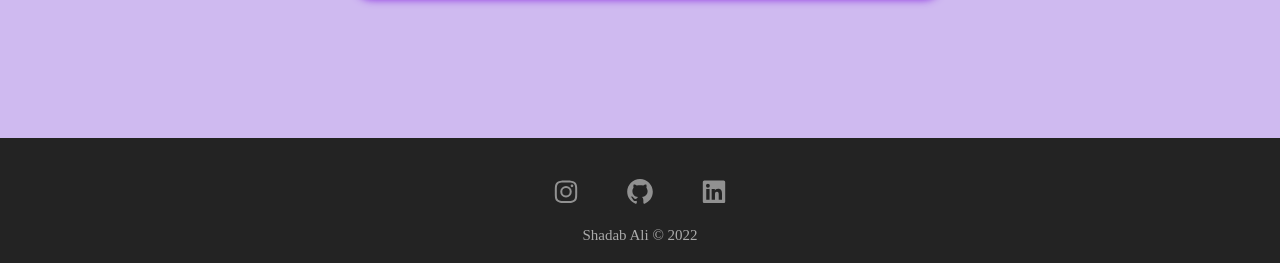
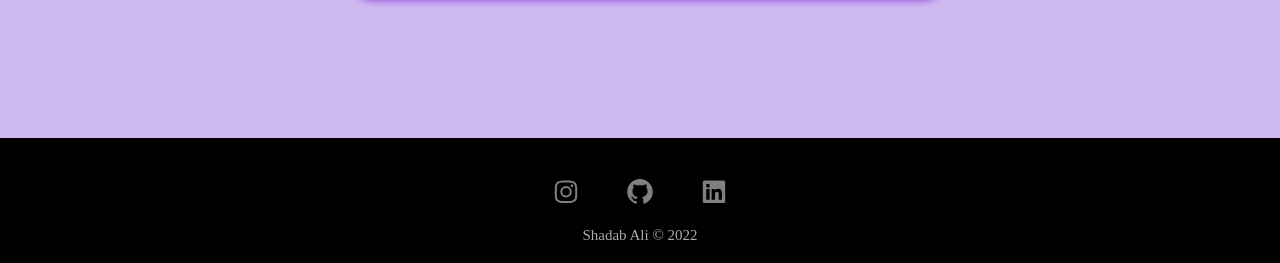
Before and after one commit to Sh4dab/Sh4dab.github.io, a plain HTML site: page index.html in a window 1280 px wide. Shown: the part 2839-3102 px from the top of the page. Drawn offline with Linux system fonts and the light colour scheme.

Commit message:
Update index.css

```diff
--- a/index.css
+++ b/index.css
@@ -257,7 +257,7 @@ body{
 
 
 footer {
-  background: #232323;
+  background: black;
   padding: 25px 10% 10px 10%;
 }
 footer .links {
```
